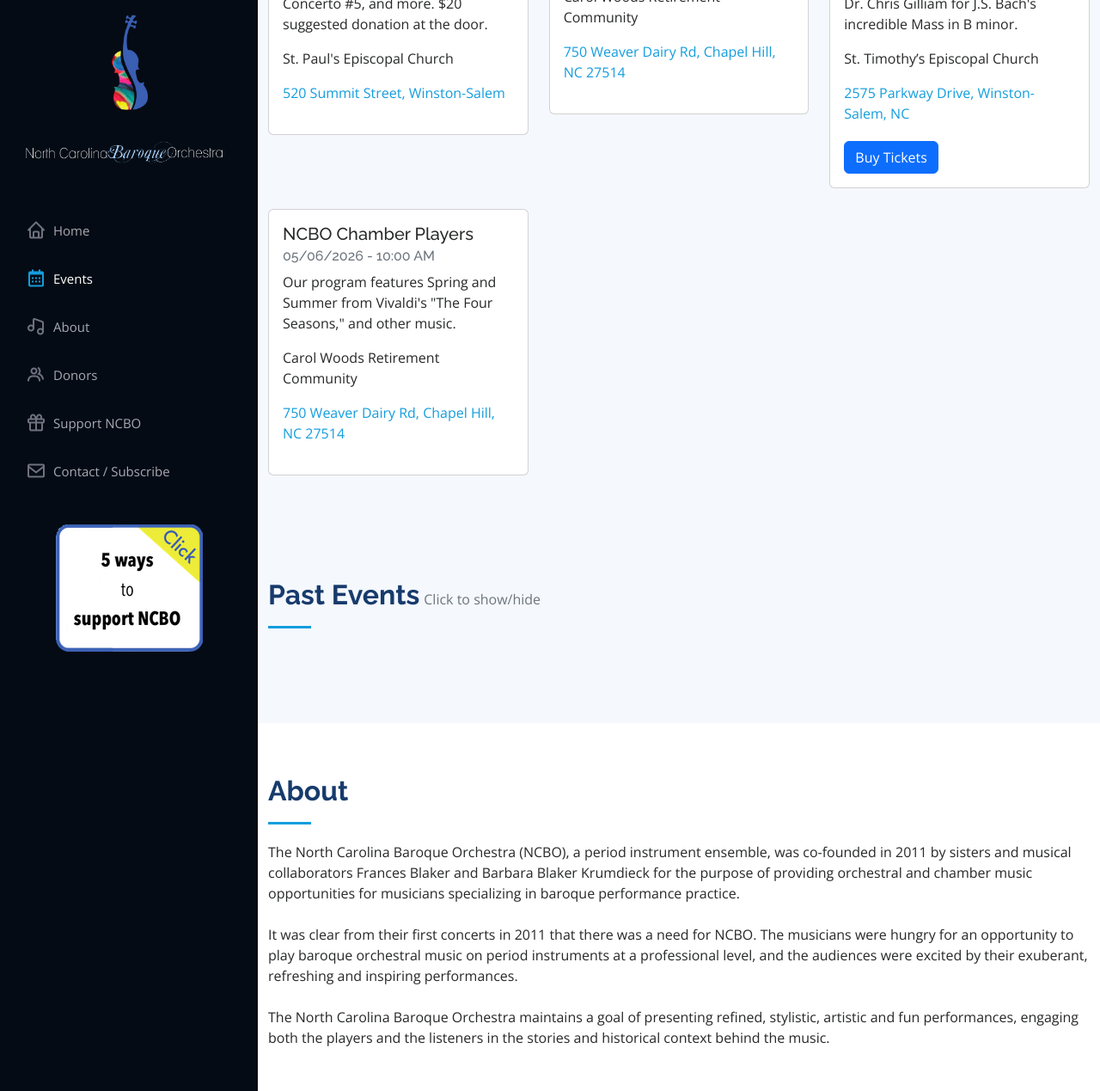
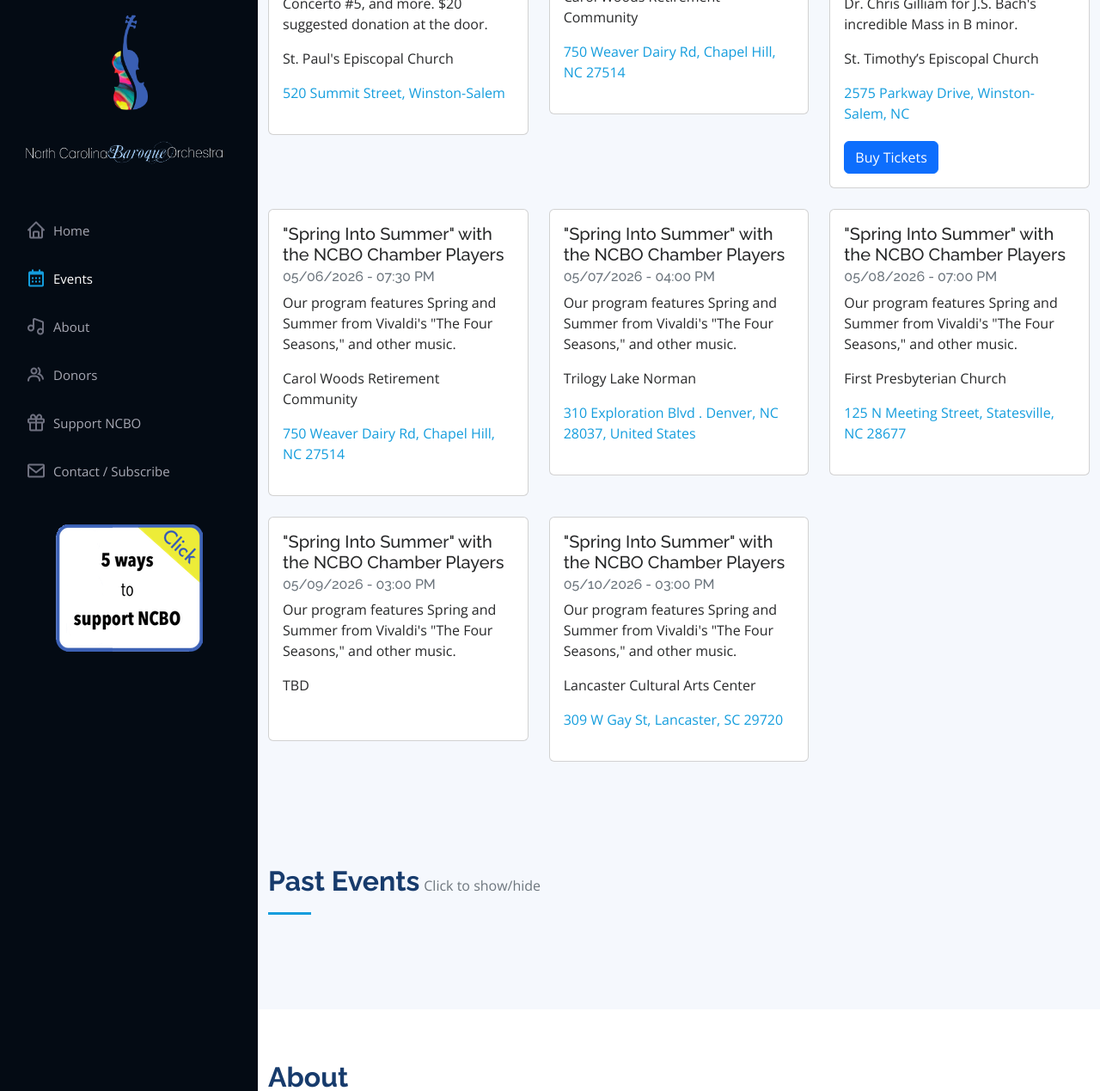
Before and after one commit to ncbaroqueorchestra/ncboweb, a Jekyll site: the page built from index.md, in a window 1280 px wide and 1400 px high, scrolled down 3007 px, cut to the strip 0-1269 px from the top of the window. Shown: the whole strip at 86% size. Built offline with Jekyll 4.4.1, drawn with Linux system fonts in a browser that asks for light colours; comment, search, counter and statistics services are not loaded.

Commit message:
Updated NCBO events

```diff
--- a/_data/events.yml
+++ b/_data/events.yml
@@ -155,8 +155,43 @@
   description: Our program features Spring and Summer from Vivaldi's "The Four Seasons,"
     and other music.
   eventdate: 05/06/2026
-  eventtime: 10:00 AM
-  heading: NCBO Chamber Players
+  eventtime: 07:30 PM
+  heading: '"Spring Into Summer" with the NCBO Chamber Players'
   mapurl: https://maps.app.goo.gl/cUGueQhASzMCn4U47
-  sortdate: 1778076000
+  sortdate: 1778110200
   venue: Carol Woods Retirement Community
+- address: 310 Exploration Blvd . Denver, NC 28037, United States
+  description: Our program features Spring and Summer from Vivaldi's "The Four Seasons,"
+    and other music.
+  eventdate: 05/07/2026
+  eventtime: 04:00 PM
+  heading: '"Spring Into Summer" with the NCBO Chamber Players'
+  mapurl: https://maps.app.goo.gl/L8qNkPmWWumjq8ySA
+  sortdate: 1778184000
+  venue: Trilogy Lake Norman
+- address: 125 N Meeting Street, Statesville, NC 28677
+  description: Our program features Spring and Summer from Vivaldi's "The Four Seasons,"
+    and other music.
+  eventdate: 05/08/2026
+  eventtime: 07:00 PM
+  heading: '"Spring Into Summer" with the NCBO Chamber Players'
+  mapurl: https://maps.app.goo.gl/SjXvk1RWFoSXqbgr5
+  sortdate: 1778281200
+  venue: First Presbyterian Church
+- address: ''
+  description: Our program features Spring and Summer from Vivaldi's "The Four Seasons,"
+    and other music.
+  eventdate: 05/09/2026
+  eventtime: 03:00 PM
+  heading: '"Spring Into Summer" with the NCBO Chamber Players'
+  sortdate: 1778353200
+  venue: TBD
+- address: 309 W Gay St, Lancaster, SC 29720
+  description: Our program features Spring and Summer from Vivaldi's "The Four Seasons,"
+    and other music.
+  eventdate: 05/10/2026
+  eventtime: 03:00 PM
+  heading: '"Spring Into Summer" with the NCBO Chamber Players'
+  mapurl: https://maps.app.goo.gl/a4gXzFTbUPFY74fFA
+  sortdate: 1778439600
+  venue: Lancaster Cultural Arts Center
```
